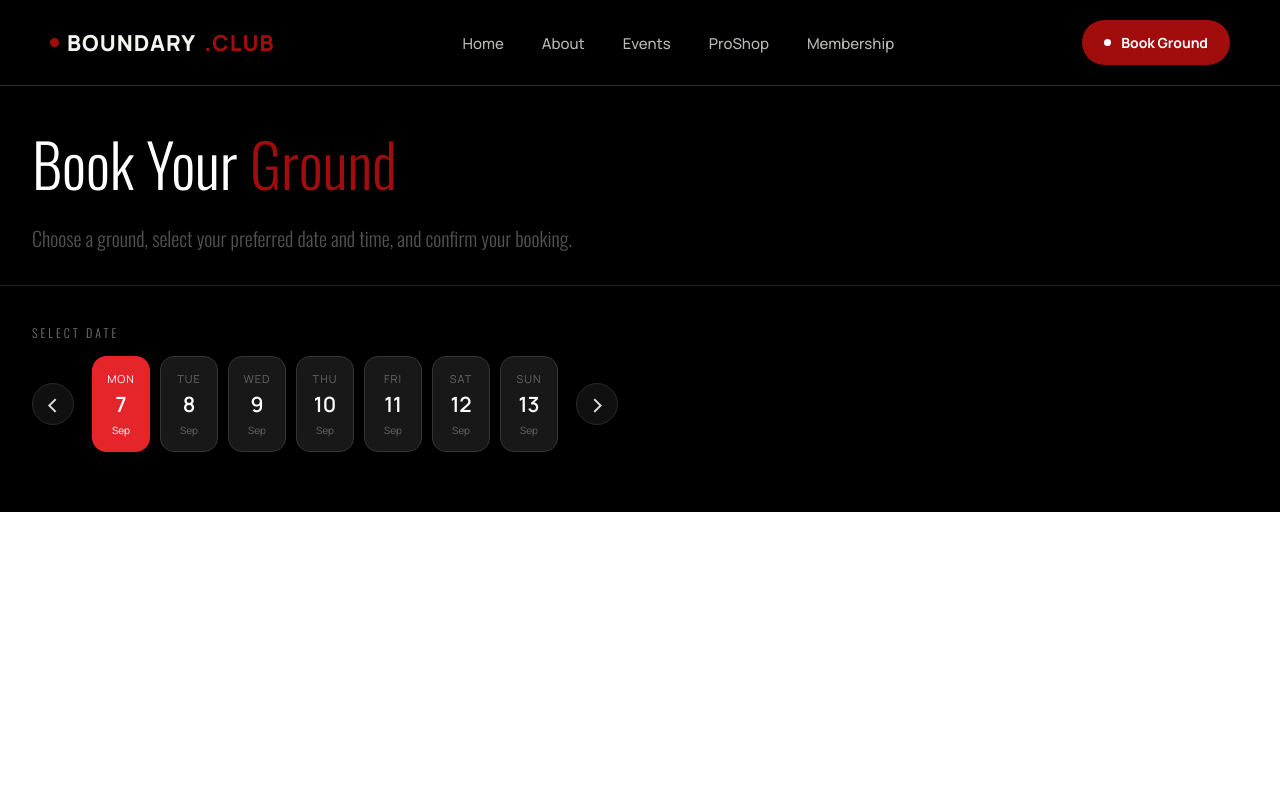
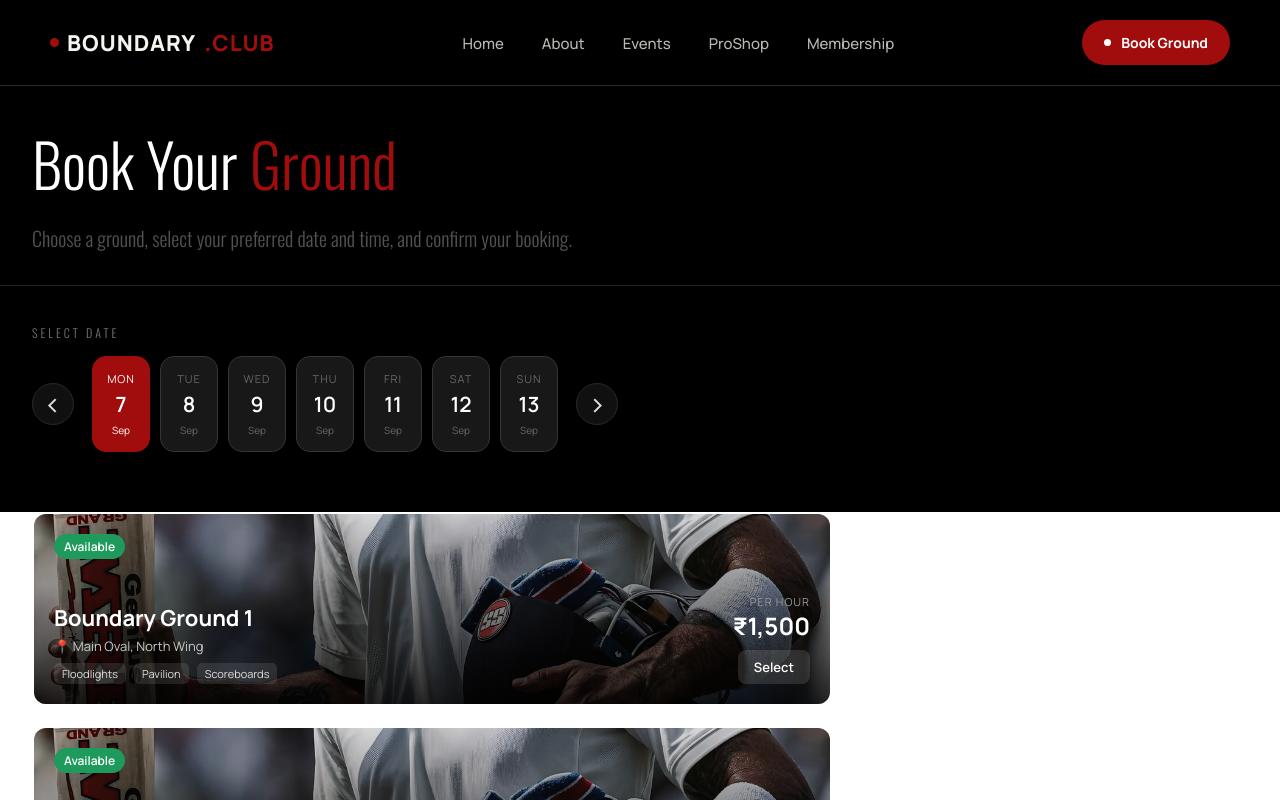
Before and after one commit to Gagn-kainth/Frontend, a React (Vite) app: page /BookingGround in a window 1280 px wide. Shown: the top 800 px of the page. Built offline with nearby package versions, Linux system fonts and the light colour scheme.

Commit message:
added  groundcard

```diff
--- a/src/components/AboutSection.css
+++ b/src/components/AboutSection.css
@@ -22,6 +22,7 @@
 .about-content {
    padding: 20px;
 
+
 }
 .about-BC {
   color: rgb(161, 13, 13);
@@ -37,6 +38,7 @@
   font-weight: 700;
   margin: 15px 0 30px;
   line-height: 1.25;
+
 }
 
 .about-content p {
--- a/src/components/DateSelector.css
+++ b/src/components/DateSelector.css
@@ -96,8 +96,8 @@
 /* SELECTED DATE */
 
 .date-card.selected {
-  background: #e5252a;
-  border-color: #e5252a;
+  background:  rgb(161, 13, 13);
+  border-color:  rgb(161, 13, 13);
 }
 
 
--- /dev/null
+++ b/src/components/GroundCard.css
@@ -0,0 +1,117 @@
+
+.bc-ground-card {
+    position: relative;
+    border-radius: 14px;
+    overflow: hidden;
+    border: 2px solid transparent;
+    cursor: pointer;
+    margin-bottom: 20px;
+    margin-left: 2rem;
+    width: 800px;
+    transition: border-color 150ms ease;
+  }
+
+  .bc-ground-card.selected {
+    border-color: #e6362c;
+  }
+
+  .bc-ground-card-bg {
+    height: 190px;
+    background-size: cover;
+    background-position: center;
+    padding: 20px;
+    display: flex;
+    flex-direction: column;
+    justify-content: space-between;
+  }
+
+  .bc-badge-row {
+    display: flex;
+    gap: 8px;
+  }
+
+  .bc-badge {
+    color: #fff;
+    font-size: 12px;
+    font-weight: 600;
+    padding: 4px 10px;
+    border-radius: 999px;
+  }
+
+  .bc-badge.available {
+    background: #1d9a5c;
+  }
+
+  .bc-badge.selected {
+    background: #e6362c;
+  }
+
+  .bc-badge.slot {
+    background: #2a2a2a;
+    font-size: 11px;
+  }
+
+  .bc-ground-footer {
+    display: flex;
+    justify-content: space-between;
+    align-items: flex-end;
+  }
+
+  .bc-ground-name {
+    color: #fff;
+    font-size: 22px;
+    margin: 0 0 4px;
+    font-weight: 700;
+  }
+
+  .bc-ground-location {
+    color: #c9c9c9;
+    font-size: 13px;
+    margin: 0 0 8px;
+  }
+
+  .bc-tag-row {
+    display: flex;
+    gap: 8px;
+    flex-wrap: wrap;
+  }
+
+  .bc-tag {
+    background: rgba(255, 255, 255, 0.1);
+    color: #ddd;
+    font-size: 11px;
+    padding: 3px 8px;
+    border-radius: 5px;
+  }
+
+  .bc-price-block {
+    text-align: right;
+  }
+
+  .bc-price-label {
+    color: #999;
+    font-size: 11px;
+    letter-spacing: 1px;
+  }
+
+  .bc-price-value {
+    color: #fff;
+    font-size: 24px;
+    font-weight: 700;
+    margin-bottom: 8px;
+  }
+
+  .bc-select-btn {
+    background: rgba(255, 255, 255, 0.12);
+    color: #fff;
+    border: none;
+    border-radius: 8px;
+    padding: 8px 16px;
+    font-size: 13px;
+    font-weight: 600;
+    cursor: pointer;
+  }
+
+  .bc-select-btn.selected {
+    background: #e6362c;
+  }
--- /dev/null
+++ b/src/components/GroundCard.jsx
@@ -0,0 +1,88 @@
+import './GroundCard.css';
+import ground from "../img/bk.jpg";
+export const GROUNDS = [
+    {
+      id: "ground-1",
+      name: "Boundary Ground 1",
+      location: "Main Oval, North Wing",
+      pricePerHour: 1500,
+      tags: ["Floodlights", "Pavilion", "Scoreboards"],
+      image:ground,
+      bookedSlots: ["9:00 AM", "10:00 AM", "2:00 PM", "3:00 PM"],
+    },
+    {
+      id: "ground-2",
+      name: "Boundary Ground 2",
+      location: "North End, East Side",
+      pricePerHour: 1000,
+      tags: ["Pavilion", "Scoreboards"],
+      image:ground,
+      bookedSlots: ["6:00 AM", "7:00 AM", "6:00 PM"],
+    },
+    {
+      id: "indoor-net-arena",
+      name: "Indoor Net Arena",
+      location: "West Block, Level 1",
+      pricePerHour: 800,
+      tags: ["6 Lanes", "Bowling Machine", "Video Analysis"],
+      image:ground,
+
+      bookedSlots: ["8:00 AM", "9:00 AM"],
+    },
+    {
+      id: "practice-ground",
+      name: "Practice Ground",
+      location: "East Wing, Ground Level",
+      pricePerHour: 600,
+      tags: ["Practice Nets", "Coaching Bay"],
+      image:ground,
+
+      bookedSlots: [],
+    },
+  ];
+
+
+  function GroundCard({ ground, isSelected, onSelect }) {
+    return (
+      <div
+        className={`bc-ground-card${isSelected ? " selected" : ""}`}
+        onClick={() => onSelect(ground.id)}
+      >
+        <div
+          className="bc-ground-card-bg"
+          style={{
+            backgroundImage: `linear-gradient(to top, rgba(0,0,0,0.85), rgba(0,0,0,0.15)), url(${ground.image})`,
+          }}
+        >
+          <div className="bc-badge-row">
+            <span className="bc-badge available">Available</span>
+            {isSelected && <span className="bc-badge selected">✓ Selected</span>}
+          </div>
+
+          <div className="bc-ground-footer">
+            <div>
+              <h3 className="bc-ground-name">{ground.name}</h3>
+              <p className="bc-ground-location">📍 {ground.location}</p>
+              <div className="bc-tag-row">
+                {ground.tags.map((tag) => (
+                  <span key={tag} className="bc-tag">{tag}</span>
+                ))}
+              </div>
+            </div>
+
+            <div className="bc-price-block">
+              <div className="bc-price-label">PER HOUR</div>
+              <div className="bc-price-value">
+                ₹{ground.pricePerHour.toLocaleString("en-IN")}
+              </div>
+              <button className={`bc-select-btn${isSelected ? " selected" : ""}`}>
+                {isSelected ? "✓ Selected" : "Select"}
+              </button>
+            </div>
+          </div>
+        </div>
+      </div>
+    );
+  }
+
+  export default GroundCard ;
--- a/src/pages/BookingGround.jsx
+++ b/src/pages/BookingGround.jsx
@@ -1,10 +1,26 @@
+import { useState } from "react";
 import BookingGroundHero from "../components/BookingGroundHero";
 import DateSelector from "../components/DateSelector";
+import GroundCard, { GROUNDS } from "../components/GroundCard";
+
 function BookingGround() {
+  const [selectedId, setSelectedId] = useState(null);
+
   return (
     <>
       <BookingGroundHero />
-      <DateSelector/>
+      <DateSelector />
+      <div className="bc-ground-list"  style={{
+            backgroundImage: `linear-gradient(to top, #000000`}}>
+        {GROUNDS.map((ground) => (
+          <GroundCard
+            key={ground.id}
+            ground={ground}
+            isSelected={selectedId === ground.id}
+            onSelect={setSelectedId}
+          />
+        ))}
+      </div>
     </>
   );
 }
```
Also changed, not shown: src/img/night.jfif (added).
